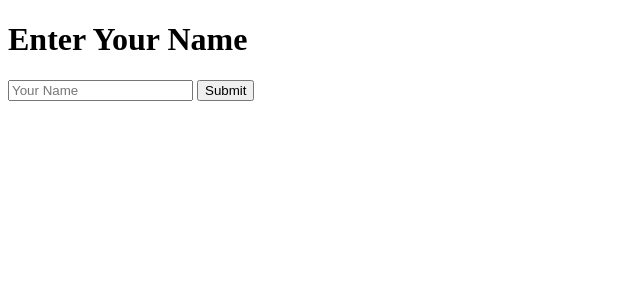
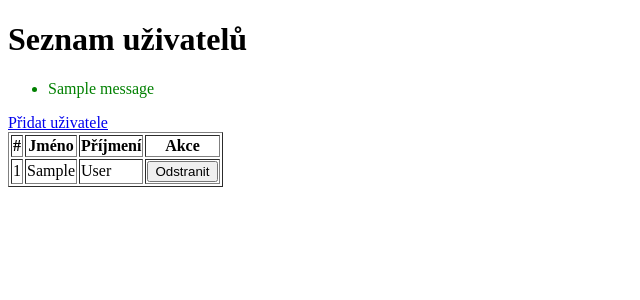
Before and after one commit to FilipStyno/kuber_projekt, a Flask app: template templates/index.html in a window 1280 px wide. Shown: the top 300 px of the page, without its empty margins (0-640 px from the left). Run offline with Flask 3, Linux system fonts and the light colour scheme; the template is opened without the code that fills it: most values are stand-ins (such as "Sample title", 1, 10 or a date in 2020); one stand-in notice (Sample message) is shown.

Commit message:
Add files via upload

```diff
--- a/app.py
+++ b/app.py
@@ -1,15 +1,42 @@
-from flask import Flask, request, render_template
+from flask import Flask, request, render_template, redirect, url_for, flash
 
 app = Flask(__name__)
+app.secret_key = 'secret-key-for-flash-messages'
+
+# Seznam uživatelů jako dočasné úložiště
+users = []
 
 @app.route('/')
-def home():
-    return render_template('index.html')
+def index():
+    return render_template('index.html', users=users)
 
-@app.route('/greet', methods=['POST'])
-def greet():
-    name = request.form.get('name')
-    return f'Hello, {name}!'
+@app.route('/add_user', methods=['GET', 'POST'])
+def add_user():
+    if request.method == 'POST':
+        # Získání dat z formuláře
+        first_name = request.form.get('first_name')
+        last_name = request.form.get('last_name')
+
+        # Validace formuláře
+        if not first_name or not last_name:
+            flash('Jméno a příjmení jsou povinná pole!', 'error')
+            return redirect(url_for('add_user'))
+
+        # Přidání uživatele do seznamu
+        users.append({'first_name': first_name, 'last_name': last_name})
+        flash('Uživatel byl úspěšně přidán!', 'success')
+        return redirect(url_for('index'))
+
+    return render_template('add_user.html')
+
+@app.route('/delete_user/<int:user_id>', methods=['POST'])
+def delete_user(user_id):
+    if 0 <= user_id < len(users):
+        del users[user_id]
+        flash('Uživatel byl úspěšně odstraněn!', 'success')
+    else:
+        flash('Uživatel nebyl nalezen!', 'error')
+    return redirect(url_for('index'))
 
 if __name__ == '__main__':
     app.run(debug=True)
--- a/templates/index.html
+++ b/templates/index.html
@@ -3,13 +3,49 @@
 <head>
     <meta charset="UTF-8">
     <meta name="viewport" content="width=device-width, initial-scale=1.0">
-    <title>Greeting App</title>
+    <title>Seznam uživatelů</title>
 </head>
 <body>
-    <h1>Enter Your Name</h1>
-    <form action="/greet" method="post">
-        <input type="text" name="name" placeholder="Your Name">
-        <button type="submit">Submit</button>
-    </form>
+    <h1>Seznam uživatelů</h1>
+    {% with messages = get_flashed_messages(with_categories=true) %}
+        {% if messages %}
+            <ul>
+                {% for category, message in messages %}
+                    <li style="color: {{ 'red' if category == 'error' else 'green' }}">{{ message }}</li>
+                {% endfor %}
+            </ul>
+        {% endif %}
+    {% endwith %}
+
+    <a href="{{ url_for('add_user') }}">Přidat uživatele</a>
+
+    <table border="1">
+        <thead>
+            <tr>
+                <th>#</th>
+                <th>Jméno</th>
+                <th>Příjmení</th>
+                <th>Akce</th>
+            </tr>
+        </thead>
+        <tbody>
+            {% for user in users %}
+                <tr>
+                    <td>{{ loop.index }}</td>
+                    <td>{{ user.first_name }}</td>
+                    <td>{{ user.last_name }}</td>
+                    <td>
+                        <form action="{{ url_for('delete_user', user_id=loop.index0) }}" method="post" style="display:inline;">
+                            <button type="submit">Odstranit</button>
+                        </form>
+                    </td>
+                </tr>
+            {% else %}
+                <tr>
+                    <td colspan="4">Žádní uživatelé nejsou k dispozici.</td>
+                </tr>
+            {% endfor %}
+        </tbody>
+    </table>
 </body>
 </html>
```
Also changed, not shown: templates/add_user.html (added, +33 -0 lines).
